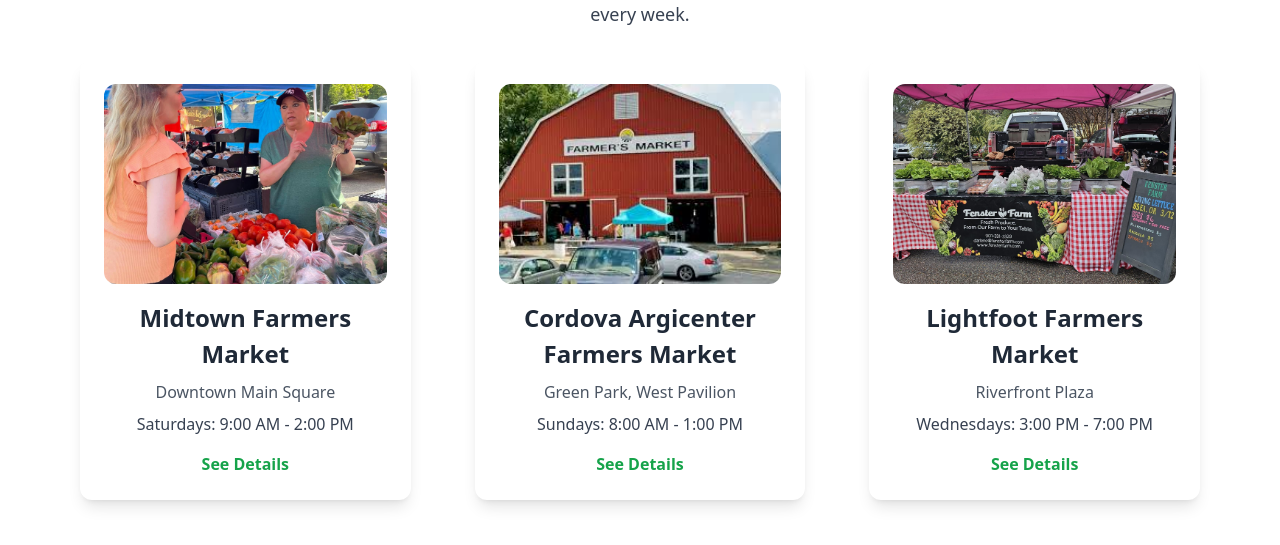
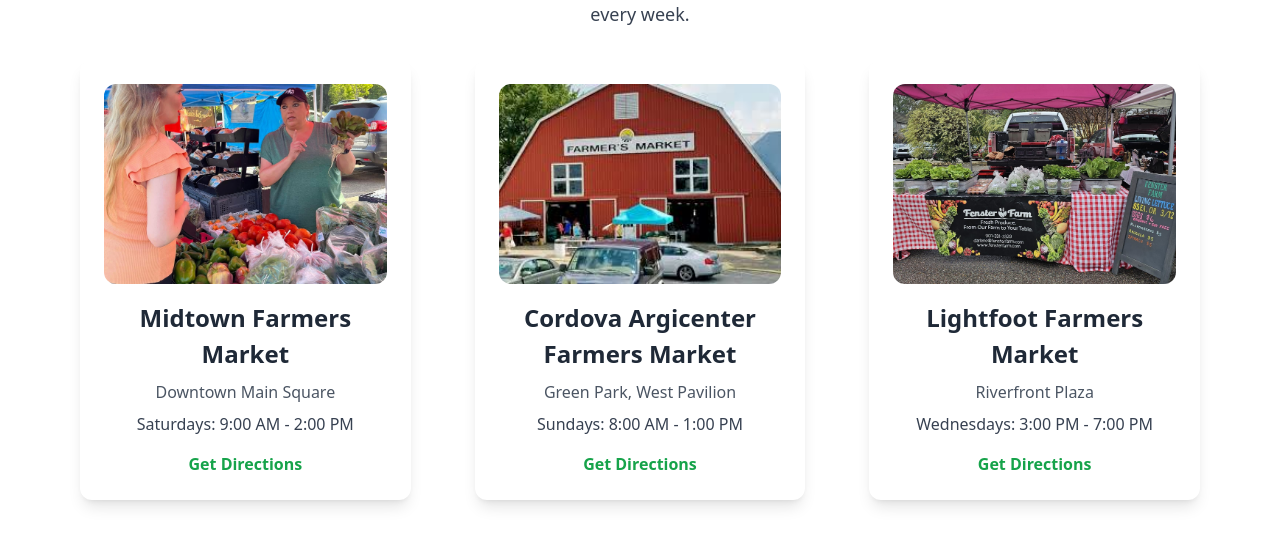
Before and after one commit to danielFeliseed/fenster-farm, a Next.js app: page / in a window 1280 px wide. Shown: the part 2227-2772 px from the top of the page. Built offline with nearby package versions, Linux system fonts and the light colour scheme.

Commit message:
fixed contact us scroll issue from other pages

```diff
--- a/app/page.tsx
+++ b/app/page.tsx
@@ -218,26 +218,49 @@ export default function Home() {
           Experience the freshness firsthand! We participate in farmers markets around the area every week.
         </p>
         <div className="grid gap-8 sm:gap-12 md:gap-16 grid-cols-1 sm:grid-cols-2 lg:grid-cols-3">
-          <div className="bg-white shadow-lg rounded-lg p-6 text-center transition-transform duration-300 hover:scale-105">
+
+          <div className="bg-white shadow-lg rounded-lg p-6 text-center transition-transform duration-300 hover:scale-105 flex flex-col justify-between">
             <Image src="/IMG_9713.JPG" alt="City Market" width={300} height={200} className="rounded-lg object-cover w-full h-[200px] mb-4" />
             <h3 className="text-2xl font-bold text-gray-800">Midtown Farmers Market</h3>
             <p className="text-gray-600 mt-2">Downtown Main Square</p>
-            <p className="text-gray-700 mt-2 font-medium">Saturdays: 9:00 AM - 2:00 PM</p>
-            <Link href="#" className="text-green-600 mt-4 inline-block font-semibold">See Details</Link>
+            <p className="text-gray-700 mt-2 font-medium flex-grow">Saturdays: 9:00 AM - 2:00 PM</p>
+            <a
+              href="https://www.google.com/maps/search/?api=1&query=Downtown+Main+Square"
+              target="_blank"
+              rel="noopener noreferrer"
+              className="text-green-600 mt-4 inline-block font-semibold"
+            >
+              Get Directions
+            </a>
           </div>
-          <div className="bg-white shadow-lg rounded-lg p-6 text-center transition-transform duration-300 hover:scale-105">
+
+          <div className="bg-white shadow-lg rounded-lg p-6 text-center transition-transform duration-300 hover:scale-105 flex flex-col justify-between">
             <Image src="/argicenter2.jpeg" alt="Parkside Market" width={300} height={200} className="rounded-lg object-cover w-full h-[200px] mb-4" />
             <h3 className="text-2xl font-bold text-gray-800">Cordova Argicenter Farmers Market</h3>
             <p className="text-gray-600 mt-2">Green Park, West Pavilion</p>
             <p className="text-gray-700 mt-2 font-medium">Sundays: 8:00 AM - 1:00 PM</p>
-            <Link href="#" className="text-green-600 mt-4 inline-block font-semibold">See Details</Link>
+            <a
+              href="https://www.google.com/maps/search/?api=1&query=Green+Park,+West+Pavilion"
+              target="_blank"
+              rel="noopener noreferrer"
+              className="text-green-600 mt-4 inline-block font-semibold"
+            >
+              Get Directions
+            </a>
           </div>
-          <div className="bg-white shadow-lg rounded-lg p-6 text-center transition-transform duration-300 hover:scale-105">
+          <div className="bg-white shadow-lg rounded-lg p-6 text-center transition-transform duration-300 hover:scale-105 flex flex-col justify-between">
             <Image src="/farm4.jpg" alt="Riverfront Market" width={300} height={200} className="rounded-lg object-cover w-full h-[200px] mb-4" />
             <h3 className="text-2xl font-bold text-gray-800">Lightfoot Farmers Market</h3>
             <p className="text-gray-600 mt-2">Riverfront Plaza</p>
             <p className="text-gray-700 mt-2 font-medium">Wednesdays: 3:00 PM - 7:00 PM</p>
-            <Link href="#" className="text-green-600 mt-4 inline-block font-semibold">See Details</Link>
+            <a
+              href="https://www.google.com/maps/search/?api=1&query=Riverfront+Plaza"
+              target="_blank"
+              rel="noopener noreferrer"
+              className="text-green-600 mt-4 inline-block font-semibold"
+            >
+              Get Directions
+            </a>
           </div>
         </div>
       </section>
--- a/components/layout/Navbar.tsx
+++ b/components/layout/Navbar.tsx
@@ -70,10 +70,10 @@ export default function Navbar() {
           </li>
         </ul>
       </div>
-        <div className="navbar-end">
-          <a href="#contact_form" className="btn-info hidden sm:block">
-            Contact Us
-          </a>
+      <div className="navbar-end ">
+        <Link href="/#contact_form" scroll={true}>
+          <button className="btn hidden sm:block">Contact Us</button>
+        </Link>
       </div>
     </div>
   );
```
Lines whose indentation alone changed are shown as unchanged.
